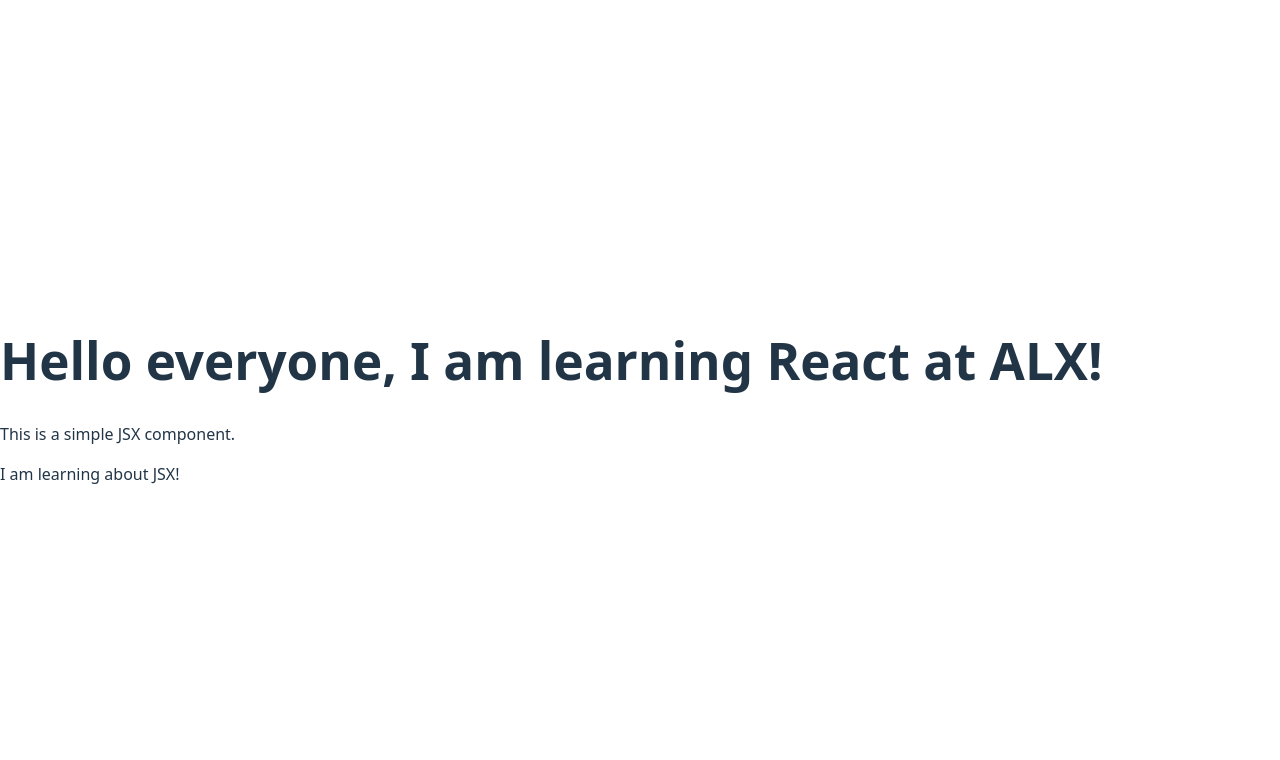
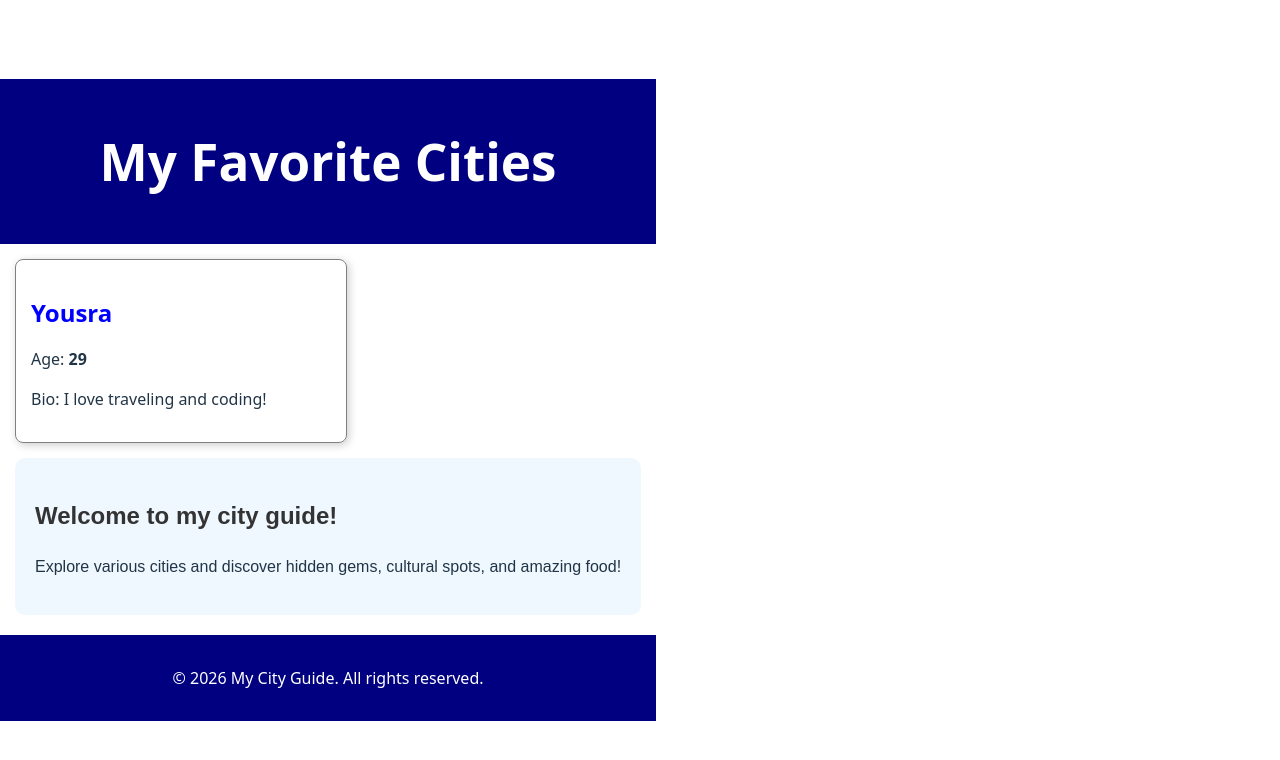
Before and after one commit to Yazouzou/alx-fe-reactjs, a React (Vite) app in the folder alx-react-app-new/: page / in a window 1280 px wide. Shown: the top 760 px of the page. Built offline with nearby package versions, Linux system fonts and the light colour scheme.

Commit message:
Enhance React components with inline CSS styling

```diff
--- a/alx-react-app-new/src/App.jsx
+++ b/alx-react-app-new/src/App.jsx
@@ -1,9 +1,16 @@
-import WelcomeMessage from './components/WelcomeMessage';
+// App.jsx
+import Header from "./components/Header";
+import UserProfile from "./components/UserProfile";
+import MainContent from "./components/MainContent";
+import Footer from "./components/Footer";
 
 function App() {
   return (
     <div>
-      <WelcomeMessage />
+      <Header />
+      <UserProfile name="Yousra" age={29} bio="I love traveling and coding!" />
+      <MainContent />
+      <Footer />
     </div>
   );
 }
```
